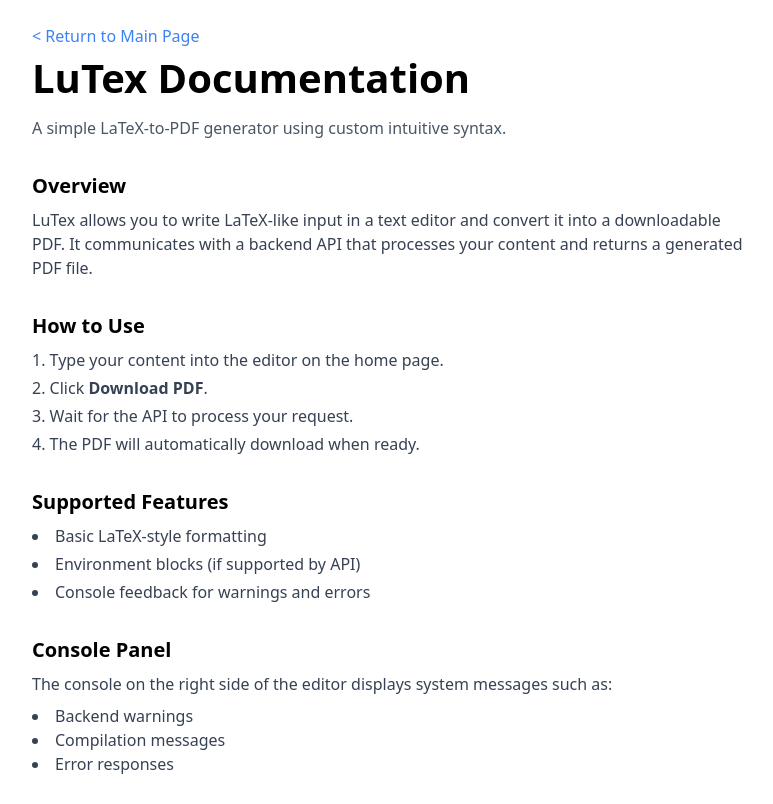
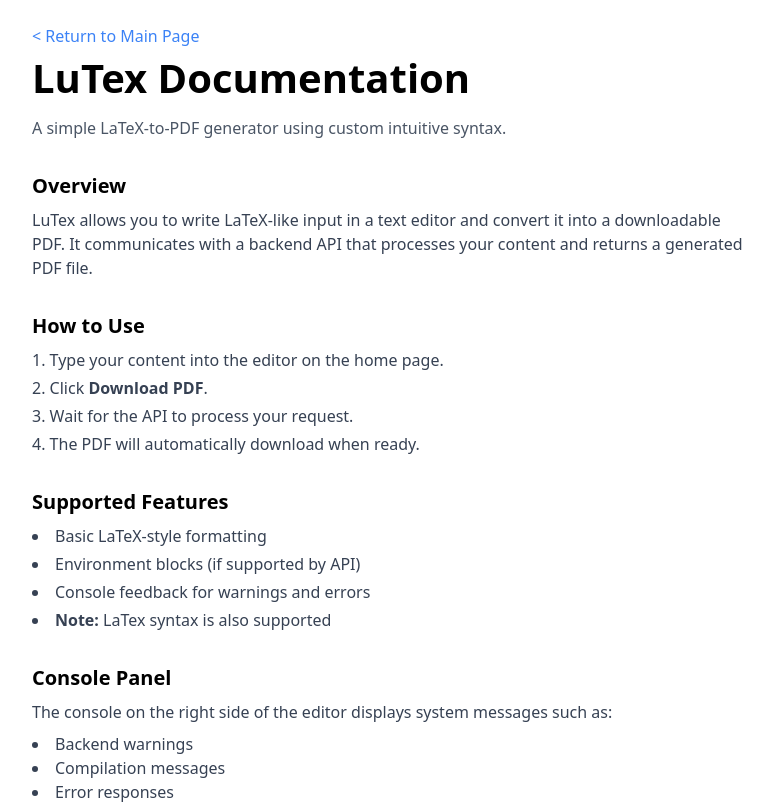
Before and after one commit to LucaMawyin/lutex, a Next.js app: page /documentation in a window 1280 px wide. Shown: the top 804 px of the page, without its empty margins (248-1021 px from the left). Built offline with nearby package versions, Linux system fonts and the light colour scheme; a web font is replaced by a local one.

Commit message:
note in features

```diff
--- a/src/app/documentation/page.tsx
+++ b/src/app/documentation/page.tsx
@@ -105,6 +105,7 @@ export default function DocumentationPage() {
                     <li>Basic LaTeX-style formatting</li>
                     <li>Environment blocks (if supported by API)</li>
                     <li>Console feedback for warnings and errors</li>
+                    <li><b>Note:</b> LaTex syntax is also supported</li>
                 </ul>
             </section>
 
--- a/src/app/page.tsx
+++ b/src/app/page.tsx
@@ -69,7 +69,7 @@ export default function Home() {
             return;
         }
 
-        const res = await fetch(`https://api.lucamawyin.com/lutex/api/route`, {
+        const res = await fetch(`http://127.0.0.1:5000/api/route`, {
             method: "POST",
             headers: {
                 "Content-Type": "application/json",
```
